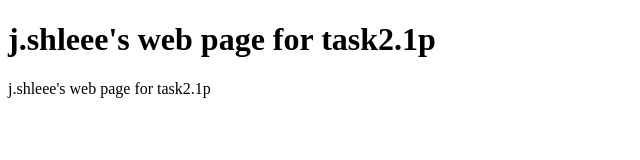
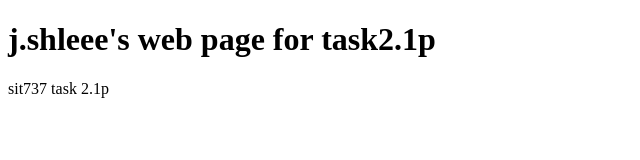
Before and after one commit to jshleee/sit323_737-2024-t1-prac2p, a plain HTML site: page index.html in a window 1280 px wide. Shown: the whole page, without its empty margins (0-640 px from the left). Drawn offline with Linux system fonts and the light colour scheme.

Commit message:
second commit

```diff
--- a/index.html
+++ b/index.html
@@ -5,6 +5,6 @@
 </head>
 <body>
     <h1>j.shleee's web page for task2.1p</h1>
-    <p>j.shleee's web page for task2.1p</p>
+    <p>sit737 task 2.1p</p>
 </body>
 </html>
```
Also changed, not shown: 1 other file.
